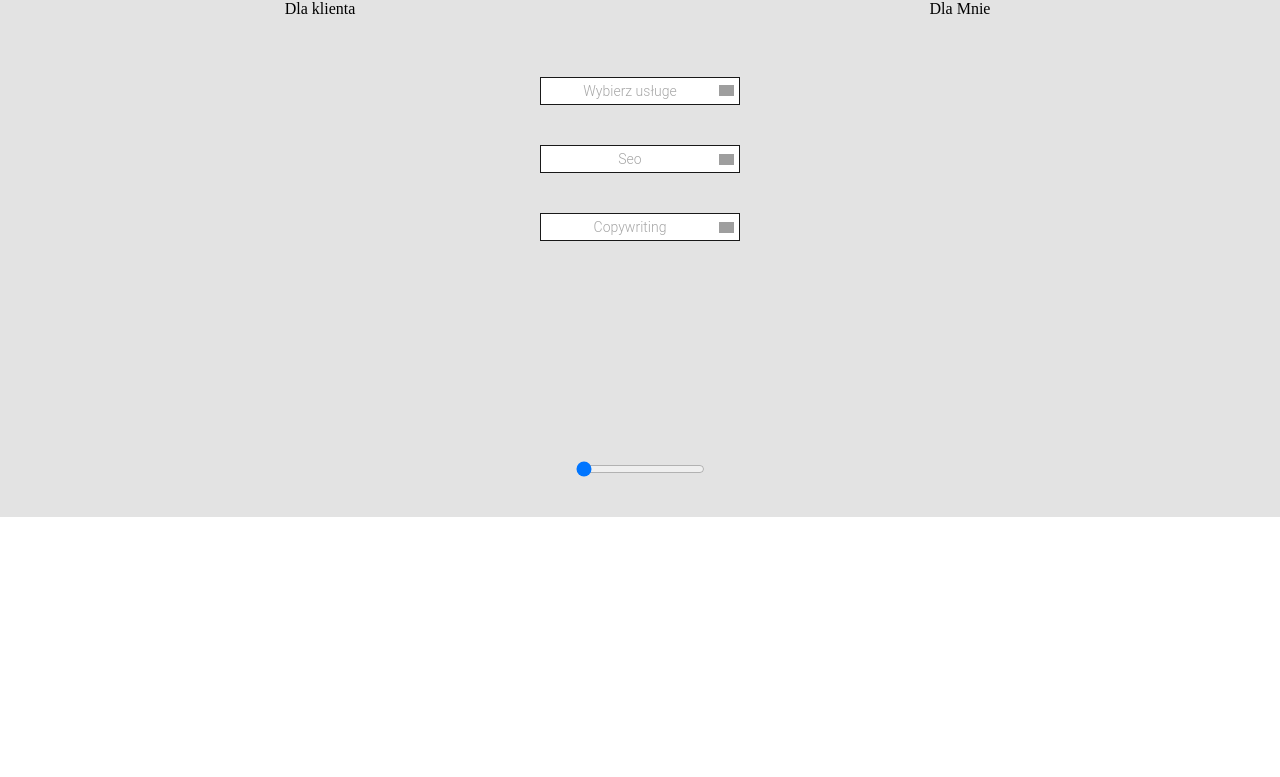
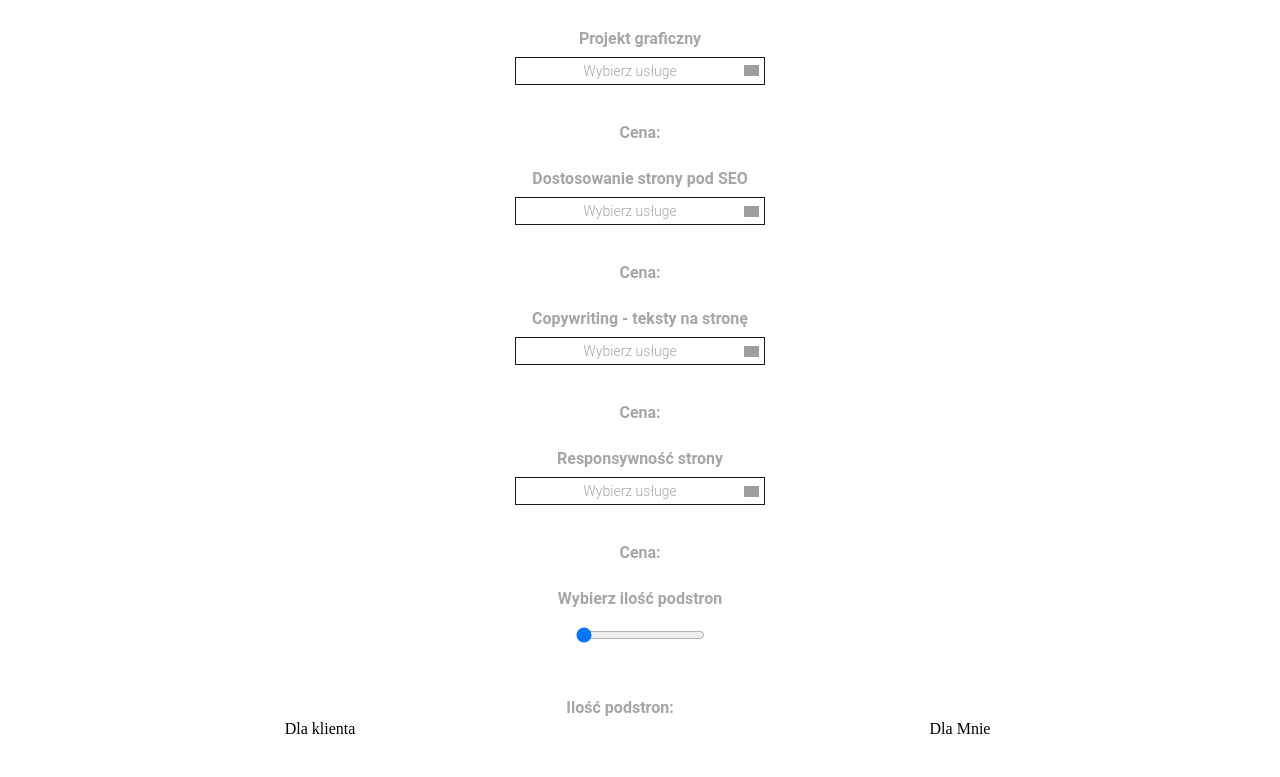
Before and after one commit to Patryk-Rozwadowski/Kalkulator-wycena, a website: page index.html in a window 1280 px wide. Shown: the part 87-864 px from the top of the page. Before the commit the page ends 800 px from the top, so only its background shows below. Drawn offline with nearby package versions, Linux system fonts and the light colour scheme; grey boxes are pictures that could not be loaded.

Commit message:
Add seo option scripts

```diff
--- a/index.html
+++ b/index.html
@@ -20,8 +20,58 @@
             <span class="page-header">Kalkulator</span>
           </div>
         </div>
+
         <div class="row flex-center">
+          <div class="col-xl-12 flex-center">
 
+            <!-- PROJEKT GRAFICZNY / SZABLON -->
+            <label class="section-header" for="clientChooseProject">Projekt graficzny</label>
+            <select class="section-text" type="select" id="clientChooseProject" onchange="clientOptionProject();">
+              <option selected disabled hidden>Wybierz usługe</option>
+              <option value="Graphic" class="section-text">Indywidualny projekt graficzny</option>
+              <option value="Temp" class="section-text">Szablon</option>
+            </select>
+            <span class="section-header">Cena: <span class="section-text--red" id="ProjectPrice"></span></span>
+
+            <!-- SEO -->
+            <label class="section-header" for="clientChooseSEO">Dostosowanie strony pod SEO</label>
+            <select class="section-text" id="clientChooseSEO" type="select" onchange="clientOptionSEO();">
+              <option selected disabled hidden>Wybierz usługe</option>
+              <option value="yes" class="section-text">Dostosowanie pod SEO</option>
+              <option value="no" class="section-text">Nie</option>
+            </select>
+            <span class="section-header">Cena: <span class="section-text--red" id="SEOPrice"></span></span>
+
+            <!-- COPYWRITING -->
+            <label class="section-header" for="clientChooseCW">Copywriting - teksty na stronę</label>
+            <select class="section-text" type="select" id="clientCW" >
+              <option selected disabled hidden>Wybierz usługe</option>
+              <option class="section-text">Tak</option>
+              <option class="section-text">Nie</option>
+            </select>
+            <span class="section-header">Cena: <span class="section-text--red" id="CWPrice"></span></span>
+
+            <!-- RWD -->
+            <label class="section-header" for="clientChooseRWD">Responsywność strony</label>
+            <select class="section-text" type="select" id="clientChooseRWD">
+              <option selected disabled hidden>Wybierz usługe</option>
+              <option class="section-text">Tak</option>
+              <option class="section-text">Nie</option>
+            </select>
+            <span class="section-header">Cena: <span class="section-text--red" id="RWDPrice"></span></span>
+
+            <!-- ILOŚC PODSTRON SLIDER -->
+            <label class="section-header" for="sliderValue">Wybierz ilość podstron</label>
+            <input  type="range" id="sliderValue" value="1" min="1" max="12"
+                  oninput="showVal();" /></input>
+          </div>
+        </div>
+
+        <div class="row flex-center">
+          <span span class="section-header">Ilość podstron: <span class="page-header--red" id="value"></span>
+        </div>
+
+        <div class="row flex-center">
           <div class="col-xl-6">
             <span class="text-section">Dla klienta</span>
             <span class="page-header flex-center" id="forClientOutput"></span>
@@ -32,33 +82,6 @@
           </div>
         </div>
 
-        <div class="row flex-center">
-          <div class="col-xl-12 flex-center">
-
-            <select class="section-text" type="select" id="clientChooseProject">
-              <option selected disabled hidden>Wybierz usługe</option>
-              <option value="Graphic" class="section-text">Projekt graficzny</option>
-              <option value="Temp" class="section-text">Szablon</option>
-            </select>
-
-            <select class="section-text" type="select">
-              <option selected disabled hidden>Seo</option>
-              <option class="section-text">Tak</option>
-              <option class="section-text">Nie</option>
-            </select>
-
-            <select class="section-text" type="select">
-              <option selected disabled hidden>Copywriting</option>
-              <option class="section-text">Tak</option>
-              <option class="section-text">Nie</option>
-            </select>
-            <input  type="range" id="sliderValue" value="1" min="1" max="12"
-                  oninput="showVal();" /></input>
-          </div>
-        </div>
-        <div class="row flex-center">
-          <span class="page-header" id="value"></span>
-        </div>
       </section>
     </main>
     <script src="js/script.js"></script>
--- a/js/script.js
+++ b/js/script.js
@@ -1,5 +1,13 @@
 var clientValue = 100;
 var meValue = 200;
+
+//CENY ZA USŁUGI
+var graphicProject = 300;
+var tempProject = 100;
+
+var seoPrice = 3000;
+var copyWritingPrice = 500;
+var rwdPrice = 1000;
 
 // WARTOŚC SUWAKA
 var sliderValue = document.getElementById('sliderValue');
@@ -12,17 +20,51 @@ var forMeOutput = document.getElementById('forMeOutput');
 
 // WYPISANIE WARTOŚCI SUWAKA
 sliderValue.addEventListener('input', function() {
+
   sliderOutput.innerHTML = sliderValue.value;
 
-  // JEŚLI KLIENT WYBRAL PROJEKT GRAFICZNY TO a*b
+  clientOptionProject();
+  clientOptionSEO();
+});
+
+// WYBÓR PROJEKT GRAFICZNY / Szablon
+
+function clientOptionProject(subpageCount) {
+  var subpageCount = sliderValue.value;
+
+  // JEŚLI KLIENT WYBRAL PROJEKT GRAFICZNY
   if (document.getElementById('clientChooseProject').value == "Graphic"){
-    forClientOutput.innerHTML = sliderValue.value * clientValue;
-    forMeOutput.innerHTML = sliderValue.value * meValue;
+    forClientOutput.innerHTML = subpageCount * graphicProject;
+    forMeOutput.innerHTML = subpageCount * graphicProject;
+
+    document.getElementById('ProjectPrice').innerHTML = graphicProject + 'zł';
   }
 
-  // JEŚLI NIE WYBRAŁ PROJEKTU GRAFICZNEGO TO
-  else {
-    forClientOutput.innerHTML = sliderValue.value * 1000;
-    forMeOutput.innerHTML = sliderValue.value * 2000;
+  // JEŚLI NIE WYBRAŁ PROJEKTU GRAFICZNEGO TO WYBRAŁ SZABLON
+  else if (document.getElementById('clientChooseProject').value == "Temp"){
+    forClientOutput.innerHTML = subpageCount * tempProject;
+    forMeOutput.innerHTML = subpageCount * tempProject;
+
+    document.getElementById('ProjectPrice').innerHTML = tempProject + 'zł';
   }
-});
+  return subpageCount;
+};
+
+// WYBÓR SEO
+function clientOptionSEO(subpageCount) {
+  var subpageCount = sliderValue.value;
+
+  // JEŚLI KLIENT WYBRAL SEO
+  if (document.getElementById('clientChooseSEO').value == "yes"){
+    forClientOutput.innerHTML = subpageCount * seoPrice;
+    forMeOutput.innerHTML = subpageCount * seoPrice;
+
+    document.getElementById('SEOPrice').innerHTML = seoPrice + 'zł';
+  }
+
+  // JEŚLI NIE WYBRAŁ SEO
+  else if (document.getElementById('clientChooseSEO').value == "no"){
+    document.getElementById('SEOPrice').innerHTML =  '0 zł';
+  }
+  return subpageCount;
+}
--- a/sass/_variables.scss
+++ b/sass/_variables.scss
@@ -22,11 +22,19 @@
 .page-header {
   @include page-header;
 }
+.page-header--red{
+  @extend .page-header;
+  color:$red;
+}
 .section-header {
   @include section-header;
 }
 .section-text {
   @include section-text;
+}
+.section-text--red {
+  @extend .section-text;
+  color:$red;
 }
 /* LINKS */
 @mixin large-link {
--- a/sass/components/_colors.scss
+++ b/sass/components/_colors.scss
@@ -11,6 +11,7 @@ $dark-orange: #f58220;
 $orange: #ffa200;
 $green: #80ff00;
 $blue: #80bfca;
+$red: #ed1653;
 /* Font sizes */
 $section-header-color: #a6a6a6;
 $page-header-color: #a6a6a6;
--- a/sass/style.scss
+++ b/sass/style.scss
@@ -6,9 +6,7 @@
 @import 'variables';
 @import 'responsive';
 
-.container {
-  background-color:$light-grey;
-}
+
 
 .calculator--section {
   .page-header {
@@ -16,12 +14,16 @@
     font-size:3em;
   }
 
+  .section-header {
+    margin-bottom:0;
+    margin-top:30px;
+  }
   .text-section {
     text-align: center;
   }
 
   input[type=range] {
-    margin-top:200px;
+    margin-top:20px;
   }
 }
 
@@ -45,8 +47,8 @@ select {
   background-size: 15px auto;
   background-repeat: no-repeat;
   background-position: right 5px center;
-  margin:20px;
-  width:200px;
+  margin:10px;
+  width:250px;
   text-align:center;
 
   option {
@@ -78,6 +80,5 @@ input[type=range]{
     box-shadow: 1px 1px 1px #000000, 0px 0px 1px #0d0d0d;
     background: #3071a9;
     border-radius: 1.3px;
-    border: 0.2px solid #010101;
   }
 }
```
Also changed, not shown: stylesheets/style.css.
